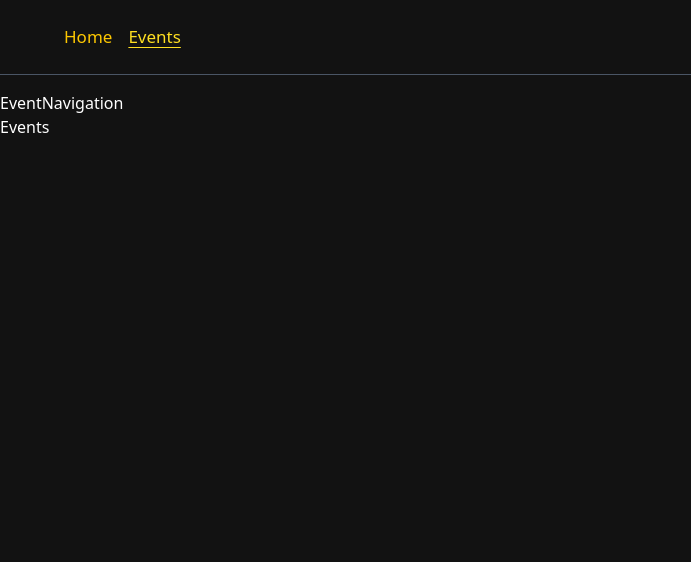
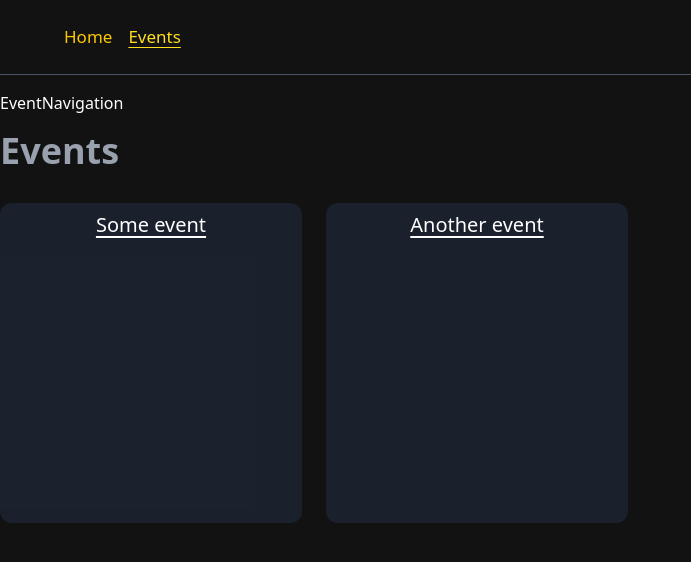
Before and after one commit to musamueed19/The-Complete-React-Next.js-Redux--Specialization, a React (Vite) app in the folder Evenza/client/: page /events in a window 1280 px wide. Shown: the top 562 px of the page, without its empty margins (0-691 px from the left). Built offline with nearby package versions, Linux system fonts and the light colour scheme.

Commit message:
events dummy listing in the events page

```diff
--- a/Evenza/client/src/constants/constants.js
+++ b/Evenza/client/src/constants/constants.js
@@ -8,3 +8,15 @@ export const navLinks = [
     title: "Events",
   },
 ];
+
+
+export const dummyEvents = [
+  {
+    id: "e1",
+    title: "Some event",
+  },
+  {
+    id: "e2",
+    title: "Another event",
+  },
+]
--- a/Evenza/client/src/pages/EventDetail.jsx
+++ b/Evenza/client/src/pages/EventDetail.jsx
@@ -1,13 +1,23 @@
 import React from "react";
-import { useParams } from "react-router-dom";
+import { Link, useParams } from "react-router-dom";
 
 const EventDetail = () => {
   const params = useParams();
   const { eventId } = params;
 
   return (
-    <div>
-      <h1>Event Detail</h1>
+    <div className="relative py-4 space-y-6">
+      <div className="mb-6">
+        <Link
+          to={"/events"}
+          relative="path"
+          className="rounded-lg text-center px-4 py-2 bg-gray-700 text-sm font-medium text-gray-300 hover:text-gray-100 transition-all duration-100"
+        >
+          Go Back
+        </Link>
+      </div>
+
+      <h1 className="text-4xl font-semibold">Event Detail</h1>
       {eventId}
     </div>
   );
--- a/Evenza/client/src/pages/Events.jsx
+++ b/Evenza/client/src/pages/Events.jsx
@@ -1,9 +1,26 @@
-import React from 'react'
+import React from "react";
+import { dummyEvents } from "../constants/constants";
+import { Link } from "react-router-dom";
 
 const Events = () => {
   return (
-    <div>Events</div>
-  )
-}
+    <div className="py-4">
+      <h1 className="text-4xl font-semibold text-gray-400">Events</h1>
+      <ul className="my-8 grid grid-cols-1 sm:grid-cols-2 md:grid-cols-3 lg:grid-cols-4 gap-6">
+        {dummyEvents?.map((item, index) => (
+          <li key={index}>
+            <Link to={`/event/${item.id}`}>
+              <div className="min-h-80 h-fit bg-gray-800/70 hover:bg-gray-800 rounded-xl p-2">
+                <h3 className="text-center text-xl font-medium underline underline-offset-4">
+                  {item.title}
+                </h3>
+              </div>
+            </Link>
+          </li>
+        ))}
+      </ul>
+    </div>
+  );
+};
 
-export default Events
+export default Events;
```
